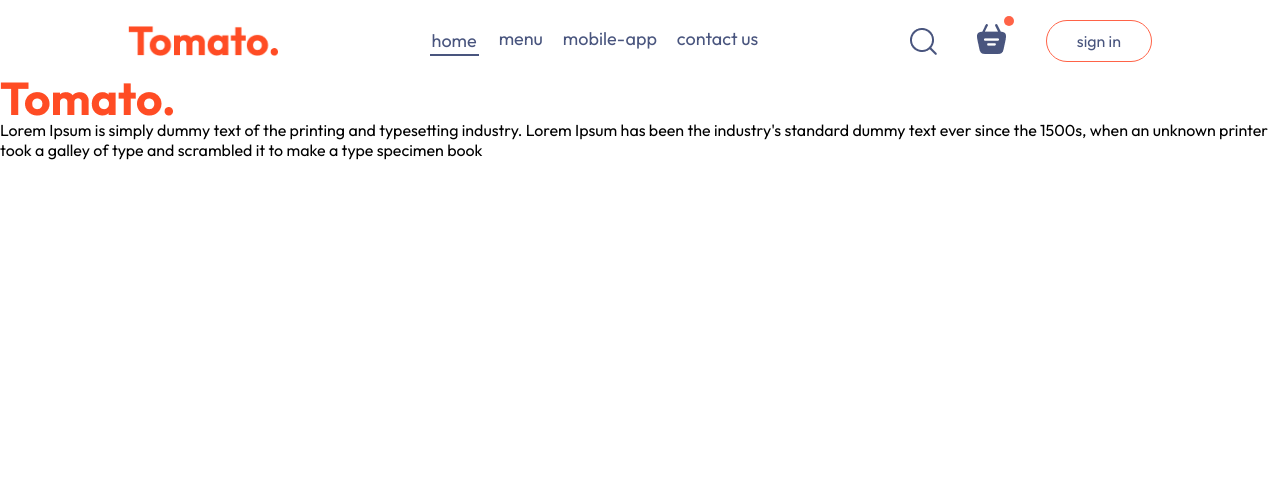
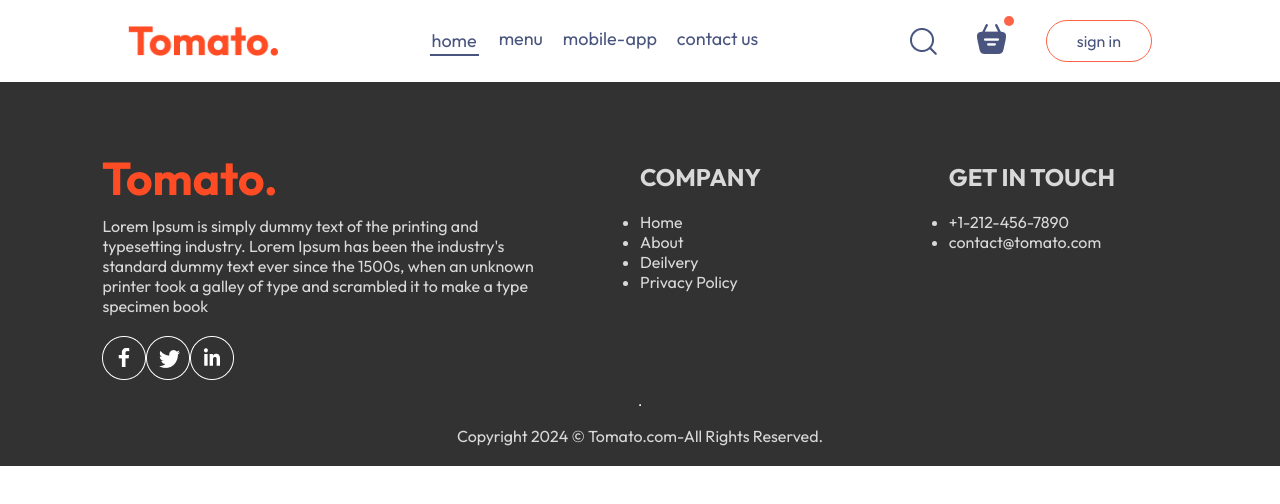
Before and after one commit to Ayush202Patel/tomato, a React (Vite) app in the folder frontend/: page /order in a window 1280 px wide. Shown: the top 504 px of the page. Built offline with nearby package versions, Linux system fonts and the light colour scheme.

Commit message:
Started styling footer

```diff
--- a/frontend/src/components/Footer/Footer.css
+++ b/frontend/src/components/Footer/Footer.css
@@ -0,0 +1,24 @@
+.footer {
+  color: #d9d9d9;
+  background-color: #323232;
+  display: flex;
+  flex-direction: column;
+  align-items: center;
+  gap: 20px;
+  padding: 20px 8vw;
+  padding-top: 80px;
+}
+.footer-content {
+  width: 100%;
+  display: grid;
+  grid-template-columns: 2fr 1fr 1fr;
+  gap: 80px;
+}
+.footer-content-left,
+.footer-content-right,
+.footer-content-center {
+  display: flex;
+  flex-direction: column;
+  align-items: start;
+  gap: 20px;
+}
--- a/frontend/src/components/Footer/Footer.jsx
+++ b/frontend/src/components/Footer/Footer.jsx
@@ -4,7 +4,7 @@ import { assets } from "../../assets/assets";
 const Footer = () => {
   return (
     <div id="footer" className="footer">
-      <div className="footer content">
+      <div className="footer-content">
         <div className="footer-content-left">
           <img src={assets.logo} alt="" />
           <p>
@@ -19,9 +19,27 @@ const Footer = () => {
             <img src={assets.linkedin_icon} alt="" />
           </div>
         </div>
-        <div className="footer-content-center"></div>
-        <div className="footer-content-right"></div>
+        <div className="footer-content-center">
+          <h2>COMPANY</h2>
+          <ul>
+            <li>Home</li>
+            <li>About</li>
+            <li>Deilvery</li>
+            <li>Privacy Policy </li>
+          </ul>
+        </div>
+        <div className="footer-content-right">
+          <h2>GET IN TOUCH</h2>
+          <ul>
+            <li>+1-212-456-7890</li>
+            <li>contact@tomato.com</li>
+          </ul>
+        </div>
       </div>
+      <hr />
+      <p className="footer-copyright">
+        Copyright 2024 © Tomato.com-All Rights Reserved.
+      </p>
     </div>
   );
 };
```
